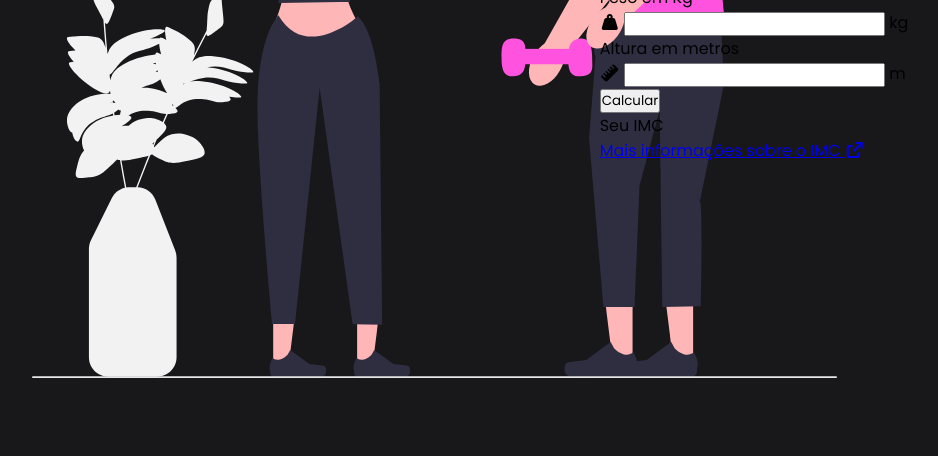
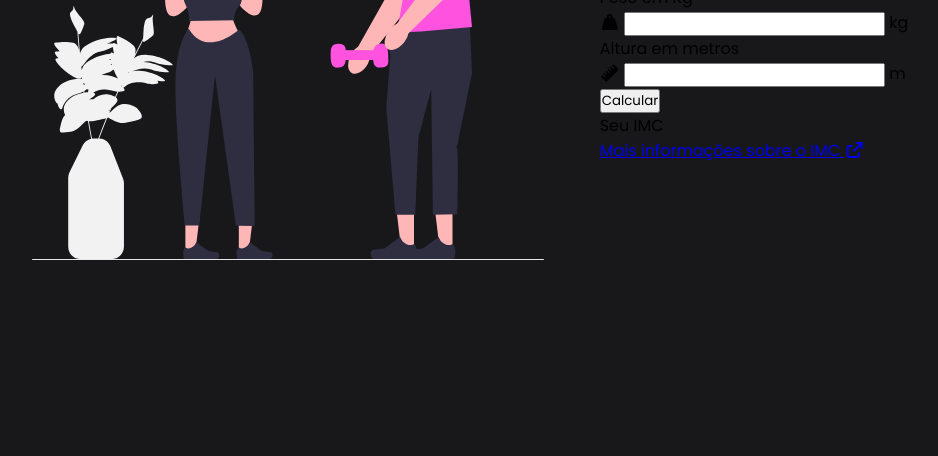
Before and after one commit to MarAlmeida-tenorio/CALCULADORA-IMC, a plain HTML site: page index.html in a window 1280 px wide. Shown: the part 344-800 px from the top of the page, without its empty margins (170-1108 px from the left). Drawn offline with Linux system fonts and the light colour scheme.

Commit message:
ajustando tamanho da imagem - personal  trainer

```diff
--- a/assets/css/style.css
+++ b/assets/css/style.css
@@ -20,6 +20,6 @@ body {
     align-items: center;
     gap: 3.5rem;
 }
-#img {
+#img img {
     width: 32rem;
 }
```
